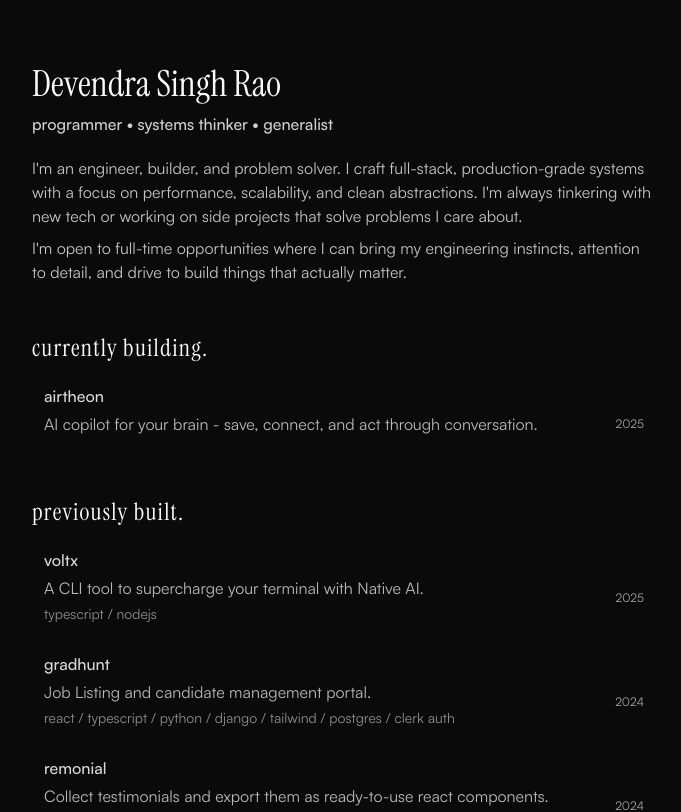
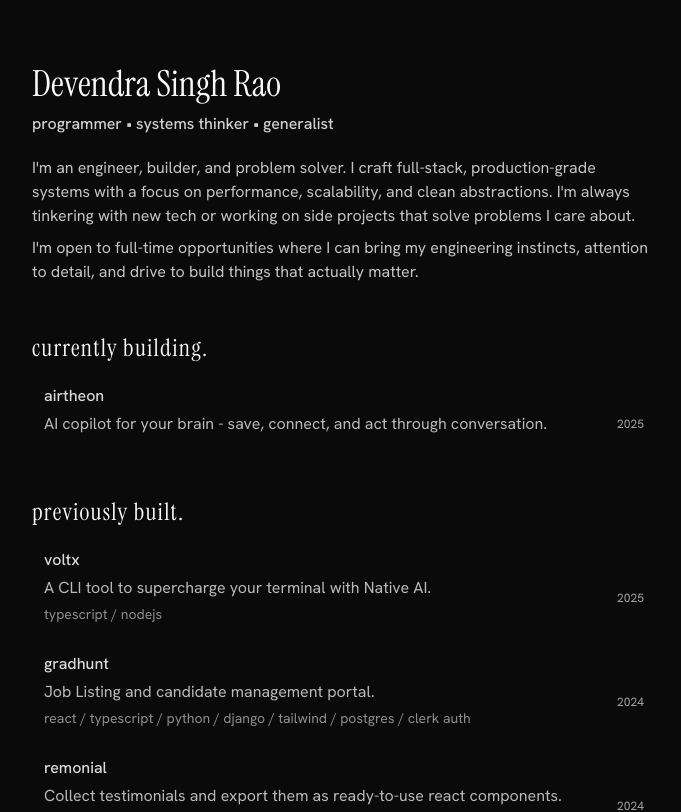
Before and after one commit to raodevendrasingh/site, a Next.js app: page / in a window 1280 px wide. Shown: the top 812 px of the page, without its empty margins (296-977 px from the left). Built offline with nearby package versions, Linux system fonts and the light colour scheme.

Commit message:
style: update font

```diff
--- a/src/app/globals.css
+++ b/src/app/globals.css
@@ -7,6 +7,7 @@
 @theme {
     --font-instrument: Instrument_Serif, serif;
     --font-satoshi: Satoshi, sans-serif;
+    --font-hanken: Hanken_Grotesk, sans-serif;
 }
 
 :root {
@@ -124,6 +125,7 @@
         @apply border-border;
     }
     body {
+        font-family: var(--font-hanken), sans-serif;
         @apply bg-background text-foreground;
     }
 }
--- a/src/app/layout.tsx
+++ b/src/app/layout.tsx
@@ -1,5 +1,5 @@
 import type { Metadata } from "next";
-import { Instrument_Serif } from "next/font/google";
+import { Hanken_Grotesk, Instrument_Serif } from "next/font/google";
 import localFont from "next/font/local";
 import { Footer } from "@/components/footer";
 import "./globals.css";
@@ -34,6 +34,12 @@ const instrument = Instrument_Serif({
 	variable: "--font-instrument",
 	subsets: ["latin"],
 	weight: "400",
+});
+
+const hanken = Hanken_Grotesk({
+	variable: "--font-hanken",
+	subsets: ["latin"],
+	weight: ["300", "400", "500", "600", "700"],
 });
 
 export const metadata: Metadata = {
@@ -80,7 +86,7 @@ export default function RootLayout({
 	return (
 		<html
 			lang="en"
-			className={`${instrument.variable} ${satoshi.className} dark`}
+			className={`${instrument.variable} ${hanken.variable} dark`}
 			suppressHydrationWarning
 		>
 			<head>
```
